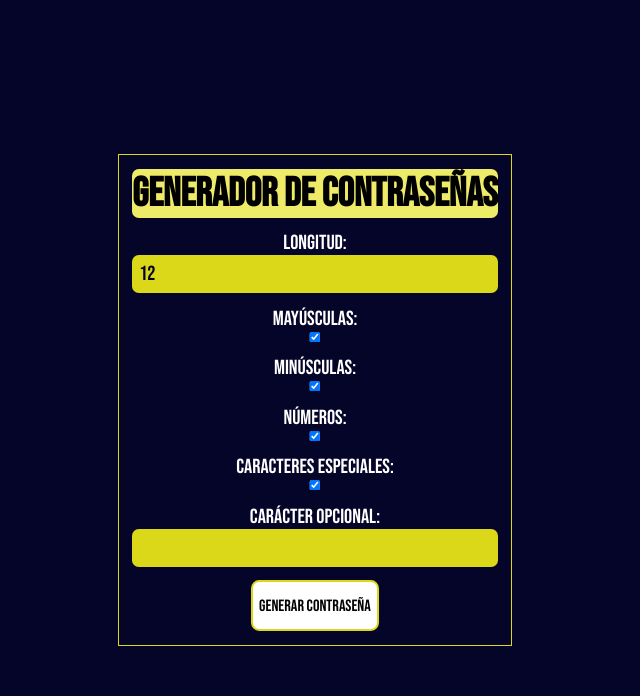
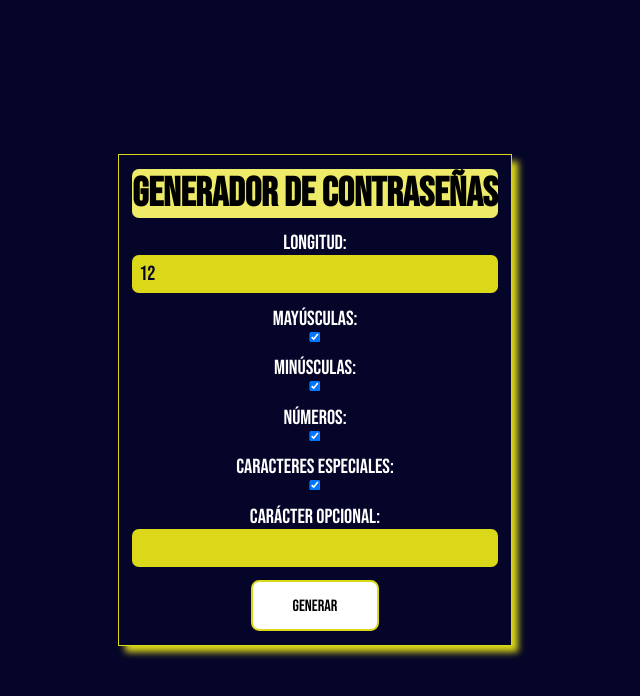
Before and after one commit to Agusss33/Passwords-AN, a React (Vite) app: page / in a window 1280 px wide. Shown: the top 696 px of the page, without its empty margins (325-965 px from the left). Built offline with nearby package versions, Linux system fonts and the light colour scheme.

Commit message:
validaciones y sweetalert2 para alertas

```diff
--- a/package.json
+++ b/package.json
@@ -12,7 +12,8 @@
   "dependencies": {
     "@fortawesome/react-fontawesome": "^0.2.0",
     "react": "^18.2.0",
-    "react-dom": "^18.2.0"
+    "react-dom": "^18.2.0",
+    "sweetalert2": "^11.7.31"
   },
   "devDependencies": {
     "@types/react": "^18.2.15",
--- a/src/App.css
+++ b/src/App.css
@@ -26,7 +26,8 @@ body{
 }
 
 #root{
-  border: 2px solid var(--accent);
+  border: 1px solid var(--accent);
+  box-shadow: 0.5em 0.5em 0.5em var(--accent);
   padding-left: 1em;
   padding-right: 1em;
   padding-top: 1em;
--- a/src/App.jsx
+++ b/src/App.jsx
@@ -1,6 +1,6 @@
 import React, { useState } from 'react';
 import './App.css';
-import { FontAwesomeIcon } from '@fortawesome/react-fontawesome';
+import Swal from "sweetalert2";
 
 
 function App() {
@@ -25,7 +25,6 @@ function App() {
     if (includeSpecialChars) validChars += caracteres;
 
 
-
     let newPassword= "";
     for (let i = 0; i < length; i++) {
       const randomIndex = Math.floor(Math.random() * validChars.length);
@@ -39,6 +38,15 @@ function App() {
     {
       setPassword(newPassword = requiredChar + newPassword.substring(1));
     }
+
+    if (validChars === "") {
+      Swal.fire({
+        text: "Selecciona al menos una opción (mayúsculas, minúsculas, números o caracteres especiales)",
+        confirmButtonColor: "#050529",
+        });
+      setPassword('');
+      return;
+    }
   };
 
   const copy= () => {
@@ -48,7 +56,12 @@ function App() {
     textarea.select();
     document.execCommand('copy');
     document.body.removeChild(textarea);
-    alert('Contraseña copiada');
+    Swal.fire({
+      text: "Contraseña copiada al portapapeles",
+      timer: 2000,
+      showCancelButton: false,
+      showConfirmButton: false,
+      });
   };
 
   return (
@@ -105,7 +118,10 @@ function App() {
           maxLength={1}
         />
       </div>
-      <button className='btn' onClick={() => (length >= 12 && length <= 30 ? generatePassword() : alert("La contraseña tiene que estar entre 12 hasta 30 caracteres"))}>Generar Contraseña</button>
+      <button className='btn' onClick={() => (length >= 12 && length <= 30 ? generatePassword() : Swal.fire({
+        text: "La contraseña debe tener entre 12 y 30 caracteres",
+        confirmButtonColor: "#050529",
+        }))}>Generar</button>
       {password && (
         <div className='password-generada'>
           <h2>Contraseña Generada</h2>
```
Also changed, not shown: 1 other file (tests, documents, lock files or other folders).
